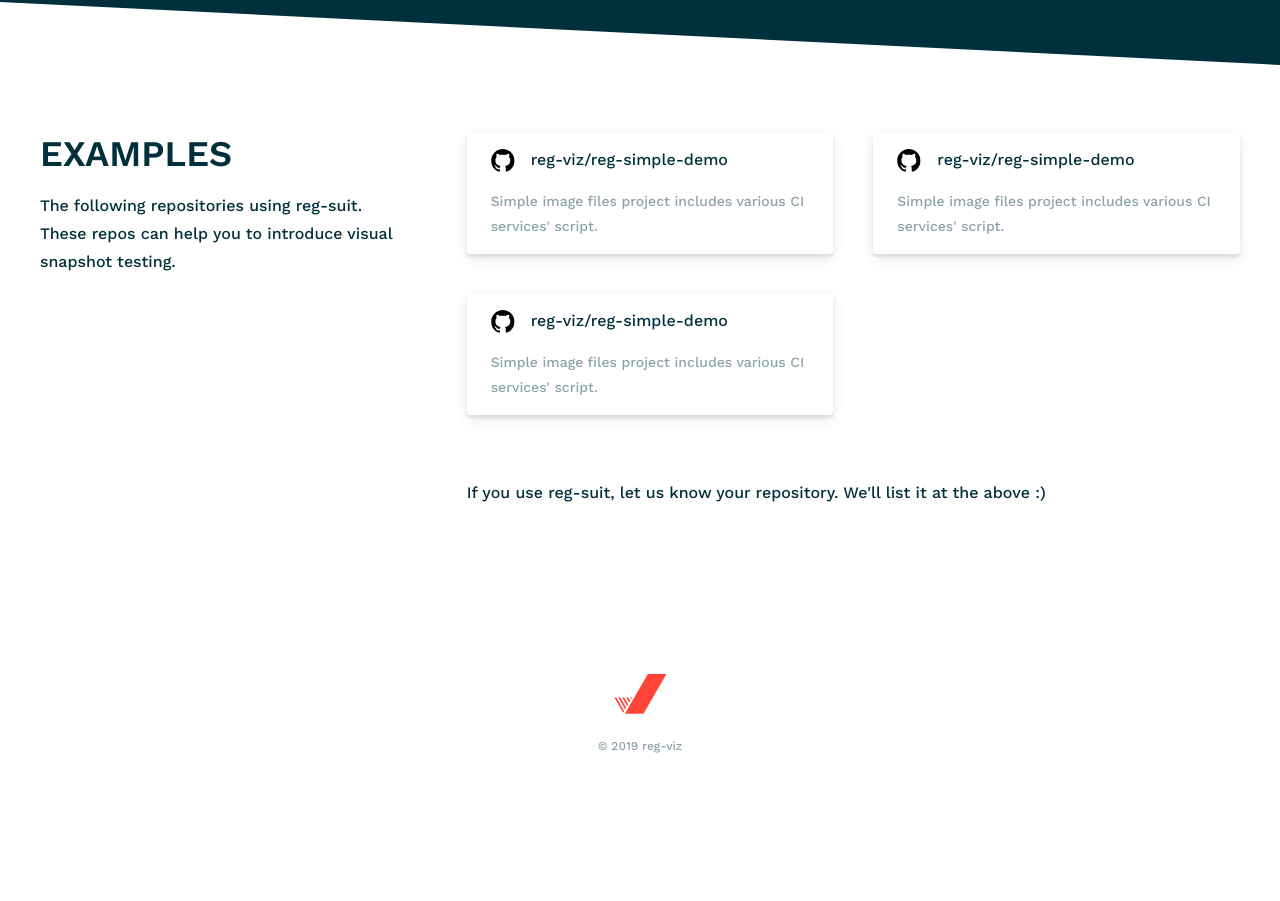
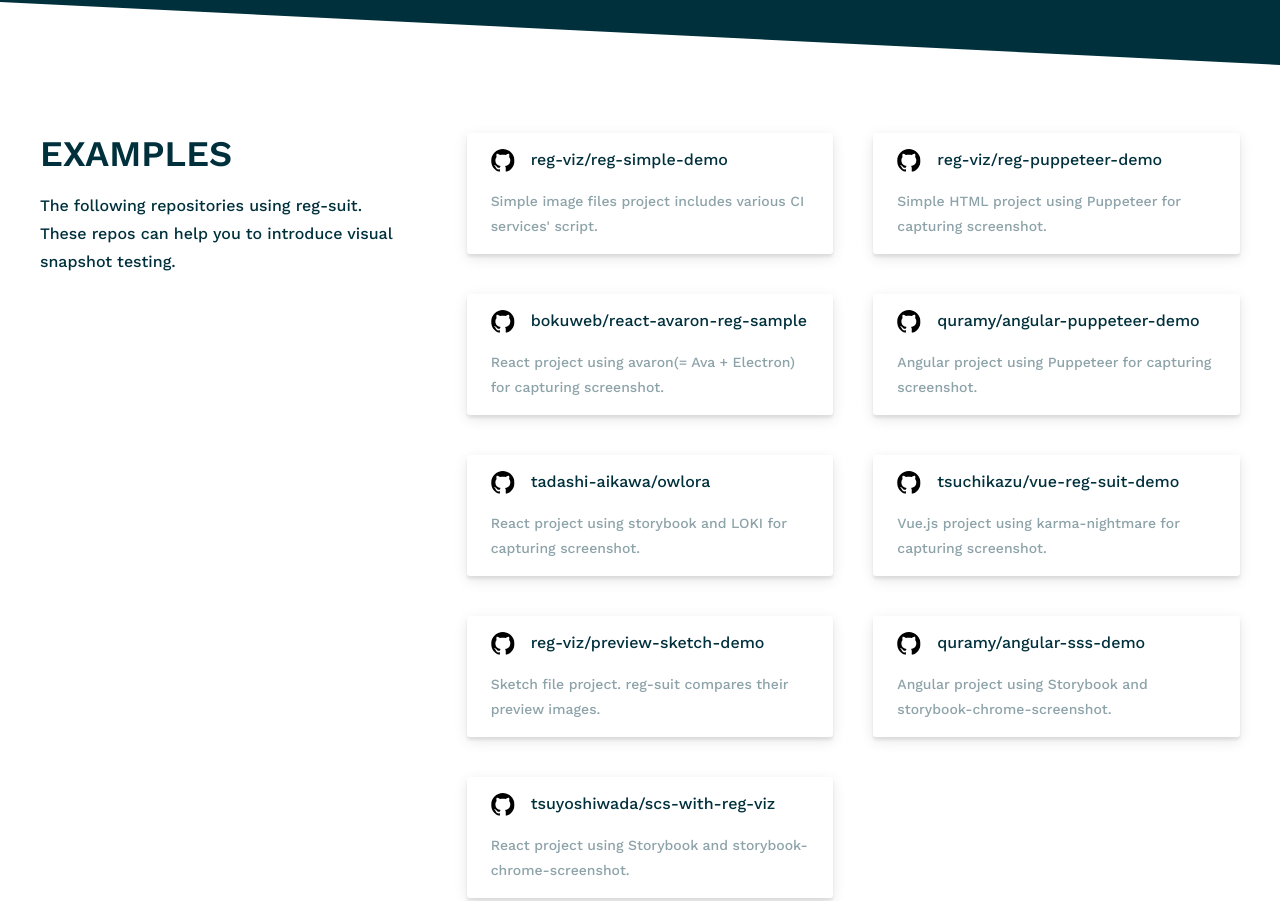
Before and after one commit to reg-viz/reg-suit-lp, a website: page src/index.html in a window 1280 px wide. Shown: the part 3868-4769 px from the top of the page. Before the commit the page ends 4701 px from the top, so only its background shows below. Drawn offline with nearby package versions, Linux system fonts and the light colour scheme.

Commit message:
fix: example links

```diff
--- a/src/index.html
+++ b/src/index.html
@@ -1,11 +1,17 @@
 <!DOCTYPE html>
 <html lang="en">
-  <head>
+  <head prefix="og: http://ogp.me/ns# fb: http://ogp.me/ns/fb# website: http://ogp.me/ns/websaite#">
     <meta charset="UTF-8">
     <title>reg-suit</title>
     <meta charset="UTF-8">
     <meta name="viewport" content="width=device-width, initial-scale=1">
     <meta name="description" content="CLI for visual regression testing">
+    <meta property="og:type" content="website">
+    <meta property="og:title" content="reg-suit">
+    <meta property="og:site_name" content="reg-suit">
+    <meta property="og:description" content="CLI for visual regression testing">
+    <meta property="og:url" content="https://reg-viz.github.io/reg-suit/">
+    <meta property="og:image" content="https://raw.githubusercontent.com/reg-viz/artwork/master/logo/horizontal-dark.png">
     <link href="https://fonts.googleapis.com/css?family=Work+Sans:500,600&display=swap" rel="stylesheet">
     <link href="https://fonts.googleapis.com/css?family=Roboto+Mono&display=swap" rel="stylesheet">
     <link href="main.css" rel="stylesheet">
@@ -127,24 +133,15 @@
           </div>
           <div>
             <ul>
-              <li>
-                <a href="https://github.com/reg-viz/reg-simple-demo">
-                  <span class="title">reg-viz/reg-simple-demo</span>
-                  <span class="detail">Simple image files project includes various CI services' script.</span>
-                </a>
-              </li>
-              <li>
-                <a href="https://github.com/reg-viz/reg-simple-demo">
-                  <span class="title">reg-viz/reg-simple-demo</span>
-                  <span class="detail">Simple image files project includes various CI services' script.</span>
-                </a>
-              </li>
-              <li>
-                <a href="https://github.com/reg-viz/reg-simple-demo">
-                  <span class="title">reg-viz/reg-simple-demo</span>
-                  <span class="detail">Simple image files project includes various CI services' script.</span>
-                </a>
-              </li>
+              <li><a href="https://github.com/reg-viz/reg-simple-demo"><span class="title">reg-viz/reg-simple-demo</span><span class="detail">Simple image files project includes various CI services' script.</span></a></li>
+              <li><a href="https://github.com/reg-viz/reg-puppeteer-demo"><span class="title">reg-viz/reg-puppeteer-demo</span><span class="detail">Simple HTML project using Puppeteer for capturing screenshot.</span></a></li>
+              <li><a href="https://github.com/bokuweb/react-avaron-reg-sample"><span class="title">bokuweb/react-avaron-reg-sample</span><span class="detail">React project using avaron(= Ava + Electron) for capturing screenshot.</span></a></li>
+              <li><a href="https://github.com/Quramy/angular-puppeteer-demo"><span class="title">quramy/angular-puppeteer-demo</span><span class="detail">Angular project using Puppeteer for capturing screenshot.</span></a></li>
+              <li><a href="https://github.com/tadashi-aikawa/owlora"><span class="title">tadashi-aikawa/owlora</span><span class="detail">React project using storybook and LOKI for capturing screenshot.</span></a></li>
+              <li><a href="https://github.com/tsuchikazu/vue-reg-suit-demo"><span class="title">tsuchikazu/vue-reg-suit-demo</span><span class="detail">Vue.js project using karma-nightmare for capturing screenshot.</span></a></li>
+              <li><a href="https://github.com/reg-viz/preview-sketch-demo"><span class="title">reg-viz/preview-sketch-demo</span><span class="detail">Sketch file project. reg-suit compares their preview images.</span></a></li>
+              <li><a href="https://github.com/Quramy/angular-sss-demo"><span class="title">quramy/angular-sss-demo</span><span class="detail">Angular project using Storybook and storybook-chrome-screenshot.</span></a></li>
+              <li><a href="https://github.com/tsuyoshiwada/scs-with-reg-viz"><span class="title">tsuyoshiwada/scs-with-reg-viz</span><span class="detail">React project using Storybook and storybook-chrome-screenshot.</span></a></li>
             </ul>
             <p>If you use reg-suit, let us know your repository. We'll list it at the above :)</p>
           </div>
```
